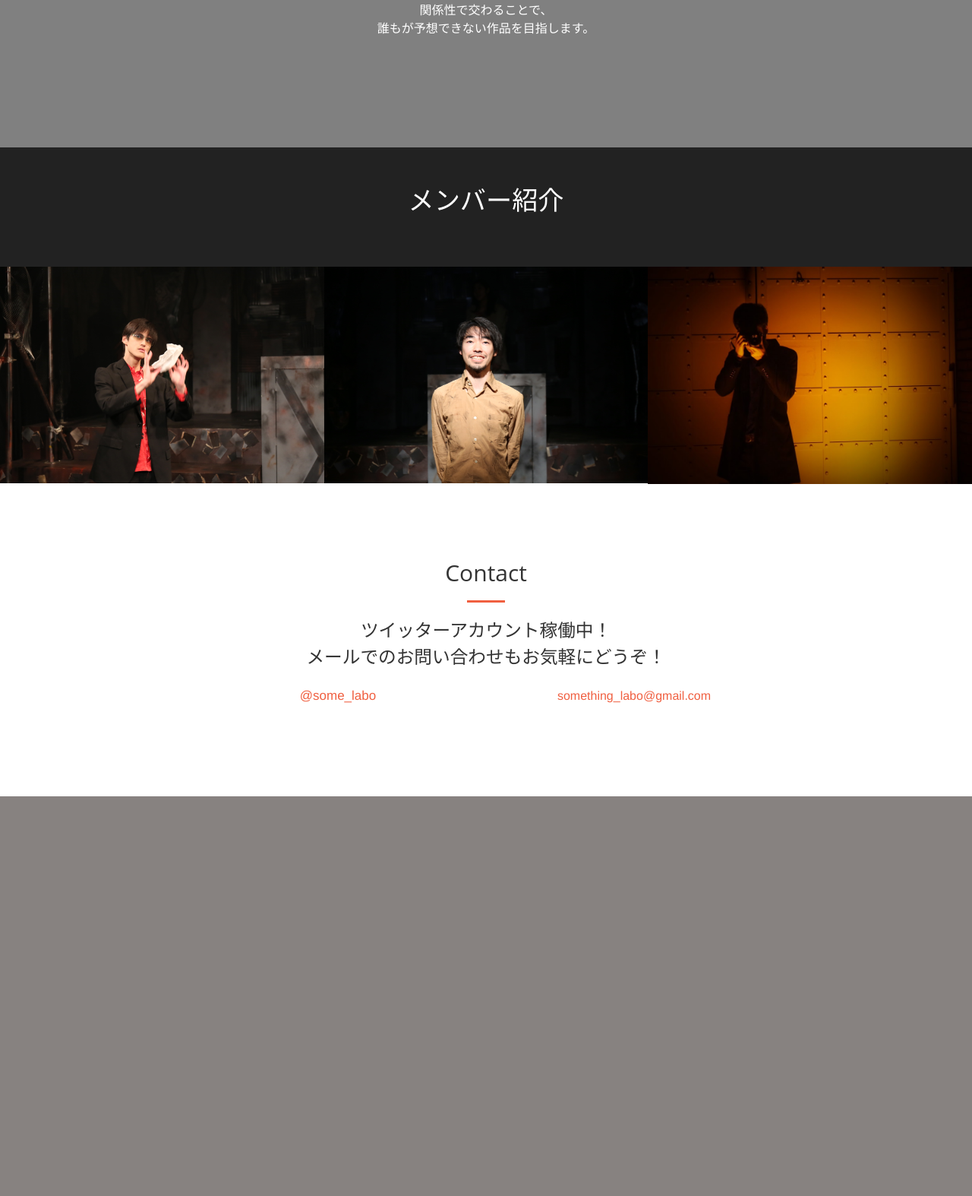
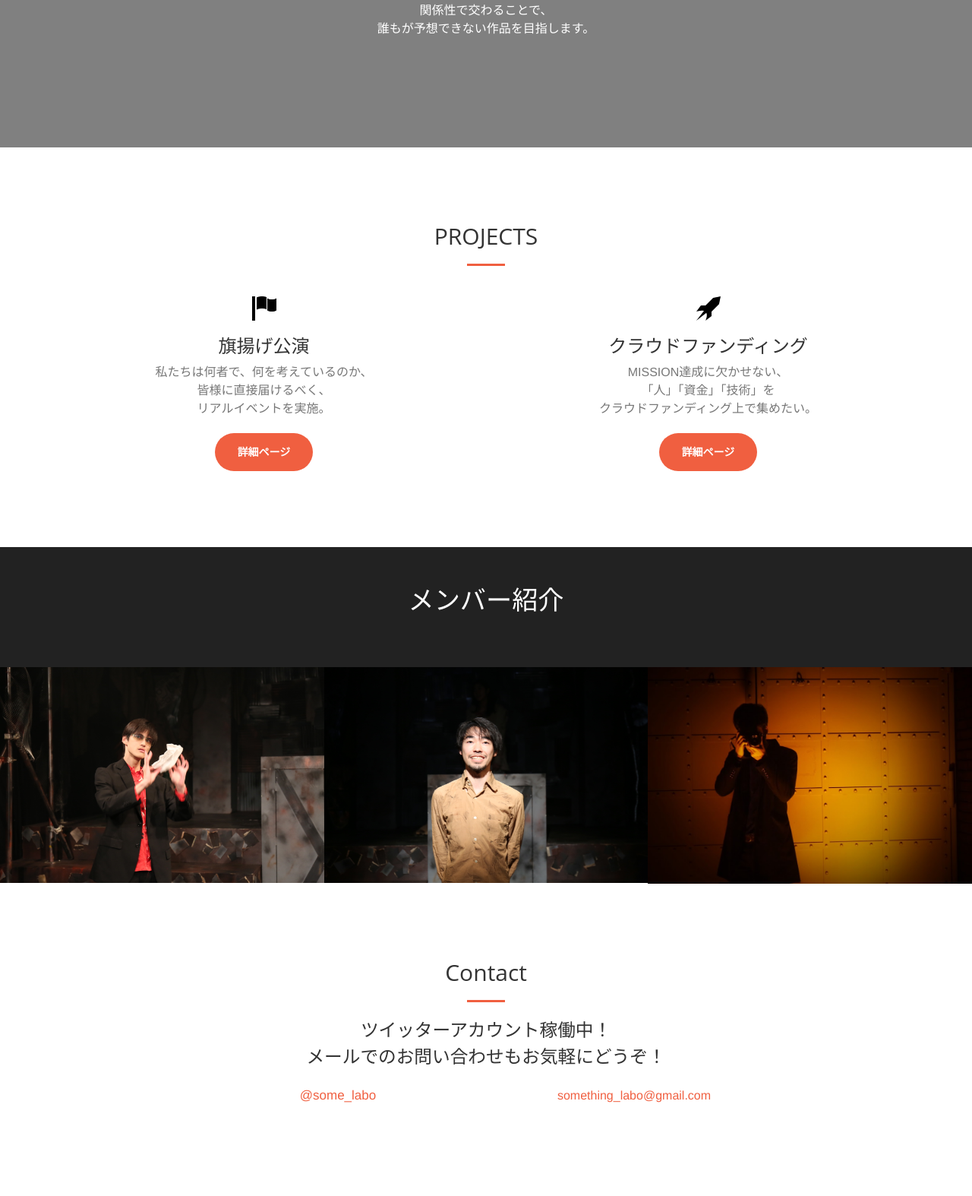
Before and after one commit to MasahiroKitazoe/nis_lab, a Rails app: page /about in a window 1280 px wide. Shown: the part 2786-4360 px from the top of the page at 76% size. Before the commit the page ends 3834 px from the top, so only its background shows below. Run offline with Rails 7, Linux system fonts and the light colour scheme; style sheets or scripts are compiled from the project's sources; some web fonts are replaced.

Commit message:
公演情報からアバウトにリンク。 アバウトでプロジェクト紹介。

```diff
--- a/app/assets/stylesheets/pages.scss
+++ b/app/assets/stylesheets/pages.scss
@@ -7,6 +7,13 @@
   src: font-url("NotoSansJP-Medium.otf");
   src: font-url("NotoSansJP-Regular.otf");
   src: font-url("NotoSansJP-Thin.otf");
+  font-weight: normal;
+  font-style: normal;
+}
+
+@font-face {
+  font-family: "smart-font";
+  src: font-url("smart-font.otf");
   font-weight: normal;
   font-style: normal;
 }
@@ -153,3 +160,10 @@
 #member{
   clear: both;
 }
+
+#backstage{
+  background-image: url(/images/backstage.jpg);
+  background-size: cover;
+  background-repeat: no-repeat;
+  background-position: center;
+}
--- a/app/views/pages/about.html.erb
+++ b/app/views/pages/about.html.erb
@@ -72,13 +72,36 @@
     </div>
 </section>
 
-<!-- <aside class="bg-dark">
-    <div class="container text-center">
-        <div class="call-to-action">
-            <h2>PROJECT</h2>
+<section id="services">
+        <div class="container">
+            <div class="row">
+                <div class="col-lg-12 text-center">
+                    <h2 class="section-heading">PROJECTS</h2>
+                    <hr class="primary">
+                </div>
+            </div>
         </div>
-    </div>
-</aside> -->
+        <div class="container">
+            <div class="row">
+                <div class="col-lg-6 col-md-6 text-center">
+                    <div class="service-box">
+                        <i><img src="images/205-flag.png"></i>
+                        <h3>旗揚げ公演</h3>
+                        <p class="text-muted">私たちは何者で、何を考えているのか、<br>皆様に直接届けるべく、<br>リアルイベントを実施。</p><br>
+                        <a href="/project" class="btn btn-primary btn-xl">詳細ページ</a>
+                    </div>
+                </div>
+                <div class="col-lg-6 col-md-6 text-center">
+                    <div class="service-box">
+                        <i><img src="images/166-rocket.png"></i>
+                        <h3>クラウドファンディング</h3>
+                        <p class="text-muted">MISSION達成に欠かせない、<br>「人」「資金」「技術」を<br>クラウドファンディング上で集めたい。</p><br>
+                        <a href="/project" class="btn btn-primary btn-xl">詳細ページ</a>
+                    </div>
+                </div>
+            </div>
+        </div>
+</section>
 
 <!--     <div class="container text-center" id="flier">
         <div class="call-to-action">
```
Also changed, not shown: app/views/pages/stage.html.erb (+12 -0 lines), public/images/166-rocket.png (added), public/images/205-flag.png (added), public/images/backstage.jpg (added).
